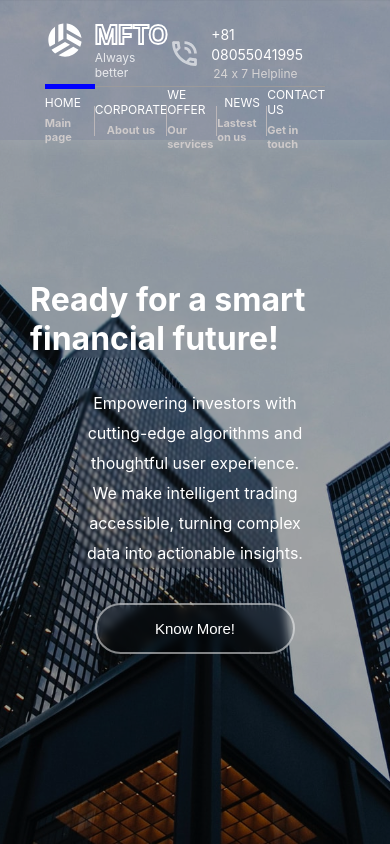
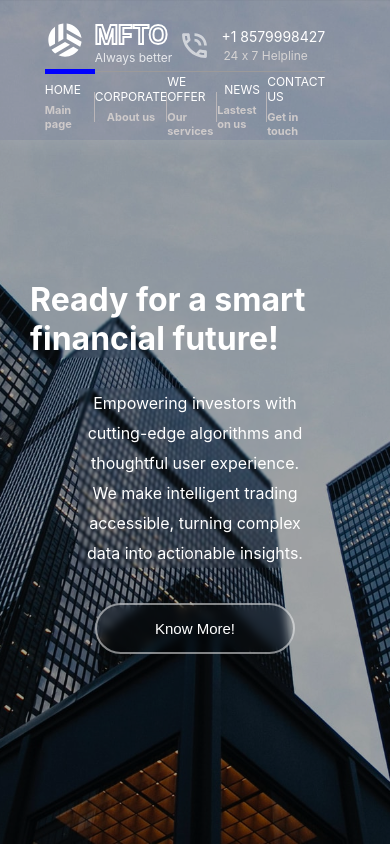
Before and after one commit to TKssk01/mfto-corporate-website-react, a React (Create React App) app: page / in a window 390 px wide. Shown: the top 844 px of the page. Built offline with nearby package versions, Linux system fonts and the light colour scheme.

Commit message:
phone_number_change

```diff
--- a/src/components/header/header.component.jsx
+++ b/src/components/header/header.component.jsx
@@ -53,7 +53,7 @@ const Header = () => {
           <div className="first">
             <PhoneInTalkOutlinedIcon />
             <div className="nos">
-              <span>+81 08055041995</span>
+              <span>+1 8579998427</span>
               <p>24 x 7 Helpline</p>
             </div>
           </div>
```
